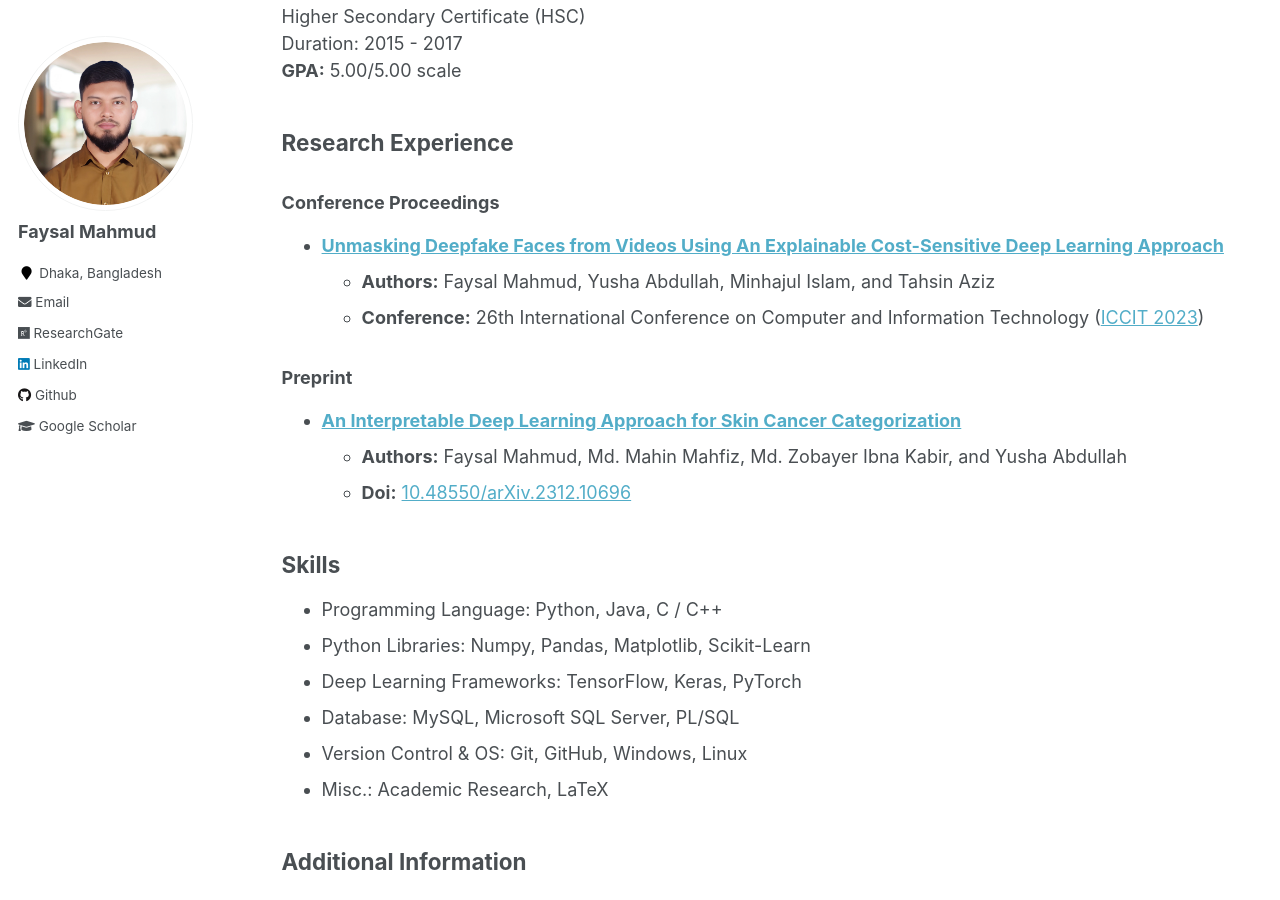
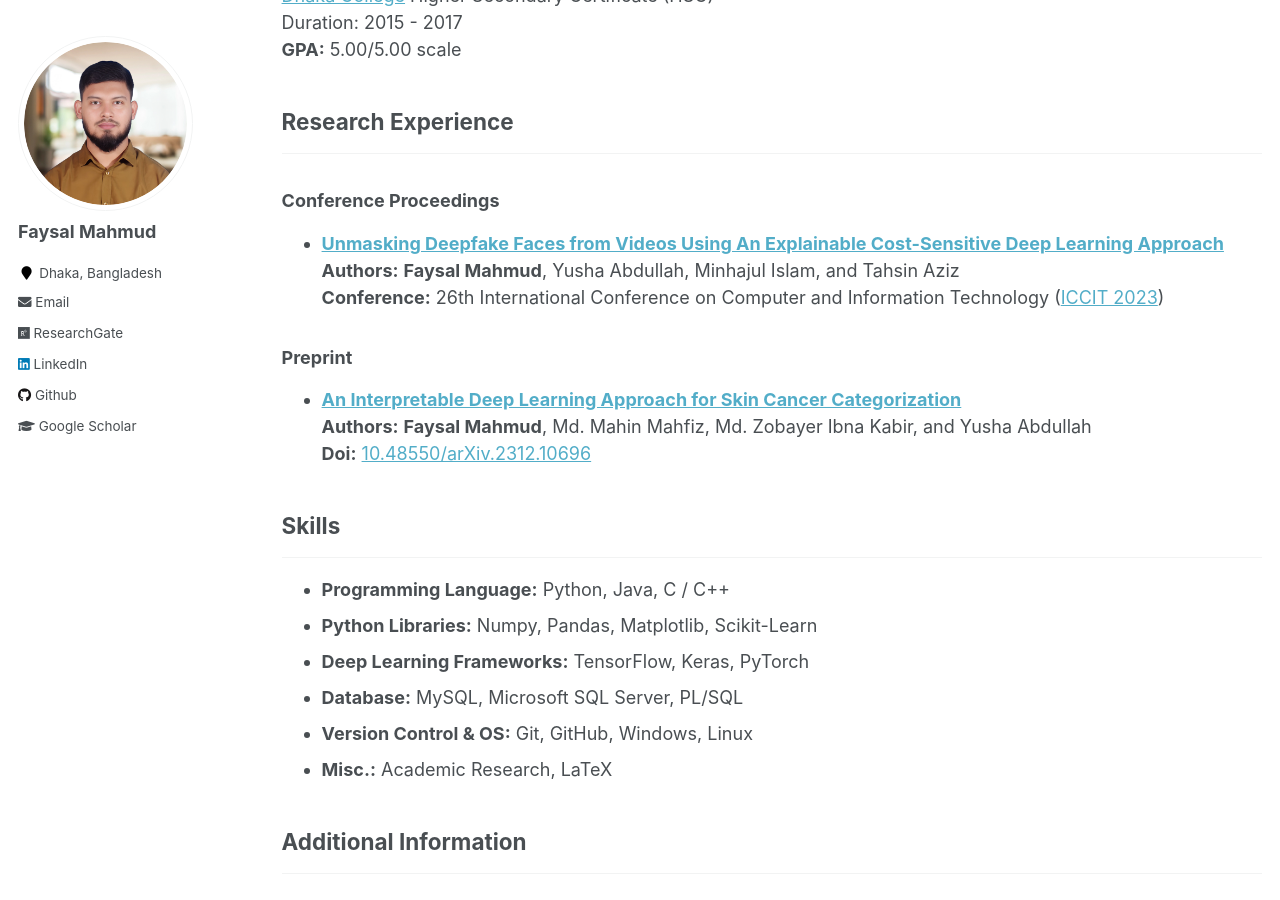
Before and after one commit to Faysal-MD/Faysal-MD.github.io, a Jekyll site: the page built from _pages/cv.md, in a window 1280 px wide and 900 px high, scrolled down 501 px. Built offline with Jekyll 4.4.1, drawn with Linux system fonts in a browser that asks for light colours; part of the change alters nothing that is shown; some of the changed text lies outside the part shown.

Commit message:
info updated

```diff
--- a/_pages/cv.md
+++ b/_pages/cv.md
@@ -7,45 +7,55 @@ redirect_from:
   - /resume
 ---
 
+<span style="color:black; font-family:Georgia;">
+  You can download a pdf copy of my <a href="../files/CV/CV_Faysal Mahmud.pdf">[Curriculum Vitae]</a> here.
+</span>
+
+---
+
 ## Education
+---
 
-### [Ahsanullah University of Science and Technology](https://aust.edu)
-
+<!-- B.Sc. -->
+[Ahsanullah University of Science and Technology](https://aust.edu)
 Bachelor of Science (B.Sc.)
 Computer Science and Engineering
 **CGPA:** 3.32
 **Thesis title:** [Fake Face Detection in Social Media Videos using Deep Learning: A Comprehensive Analysis and Robust Framework](../files/B.Sc.%20Thesis/B.Sc.%20Thesis.pdf)
 
-### [Dhaka College](http://dhakacollege.edu.bd/)
-
+<!-- HSC -->
+[Dhaka College](http://dhakacollege.edu.bd/)
 Higher Secondary Certificate (HSC)
 Duration: 2015 - 2017
 **GPA:** 5.00/5.00 scale
 
 ## Research Experience
+---
 
 ### Conference Proceedings
 
-- **[Unmasking Deepfake Faces from Videos Using An Explainable Cost-Sensitive Deep Learning Approach](https://ieeexplore.ieee.org/document/10441026)**
-  - **Authors:** Faysal Mahmud, Yusha Abdullah, Minhajul Islam, and Tahsin Aziz
-  - **Conference:** 26th International Conference on Computer and Information Technology ([ICCIT 2023](https://iccit.org.bd/2023/))
+- **[Unmasking Deepfake Faces from Videos Using An Explainable Cost-Sensitive Deep Learning Approach](https://ieeexplore.ieee.org/document/10441026)** <br>
+**Authors:** **Faysal Mahmud**, Yusha Abdullah, Minhajul Islam, and Tahsin Aziz <br>
+**Conference:** 26th International Conference on Computer and Information Technology ([ICCIT 2023](https://iccit.org.bd/2023/))
 
 ### Preprint
 
-- **[An Interpretable Deep Learning Approach for Skin Cancer Categorization](https://arxiv.org/pdf/2312.10696.pdf)**
-  - **Authors:** Faysal Mahmud, Md. Mahin Mahfiz, Md. Zobayer Ibna Kabir, and Yusha Abdullah
-  - **Doi:** [10.48550/arXiv.2312.10696](https://arxiv.org/abs/2312.10696)
+- **[An Interpretable Deep Learning Approach for Skin Cancer Categorization](https://arxiv.org/pdf/2312.10696.pdf)** <br>
+**Authors:** **Faysal Mahmud**, Md. Mahin Mahfiz, Md. Zobayer Ibna Kabir, and Yusha Abdullah <br>
+**Doi:** [10.48550/arXiv.2312.10696](https://arxiv.org/abs/2312.10696)
 
 ## Skills
+---
 
-- Programming Language: Python, Java, C / C++
-- Python Libraries: Numpy, Pandas, Matplotlib, Scikit-Learn
-- Deep Learning Frameworks: TensorFlow, Keras, PyTorch
-- Database: MySQL, Microsoft SQL Server, PL/SQL
-- Version Control & OS: Git, GitHub, Windows, Linux
-- Misc.: Academic Research, LaTeX
+- **Programming Language:**       Python, Java, C / C++
+- **Python Libraries:**           Numpy, Pandas, Matplotlib, Scikit-Learn
+- **Deep Learning Frameworks:**   TensorFlow, Keras, PyTorch
+- **Database:**                   MySQL, Microsoft SQL Server, PL/SQL
+- **Version Control & OS:**       Git, GitHub, Windows, Linux
+- **Misc.:**                      Academic Research, LaTeX
 
 ## Additional Information
+---
 
 ### Test Scores
 
@@ -58,8 +68,7 @@ Duration: 2015 - 2017
 
 ### Conference
 
-- **26th International Conference on Computer and Information Technology ([ICCIT 2023](https://iccit.org.bd/2023/)):**
-  - I presented 2 of our research papers at this conference ([Certificate -1](https://drive.google.com/file/d/1xW9Fgn-PXslJlvNPdDQyWUnYKKWskfu-/view), and [Certificate – 2](https://drive.google.com/file/d/1PQpYRBYVQb_31tsyCktVvuGsxDwl-tBG/view))
+- **26th International Conference on Computer and Information Technology ([ICCIT 2023](https://iccit.org.bd/2023/)):** I presented 2 of our research papers at this conference ([Certificate -1](https://drive.google.com/file/d/1xW9Fgn-PXslJlvNPdDQyWUnYKKWskfu-/view), and [Certificate – 2](https://drive.google.com/file/d/1PQpYRBYVQb_31tsyCktVvuGsxDwl-tBG/view))
 
 ### Co-Curricular Activities
 
```
